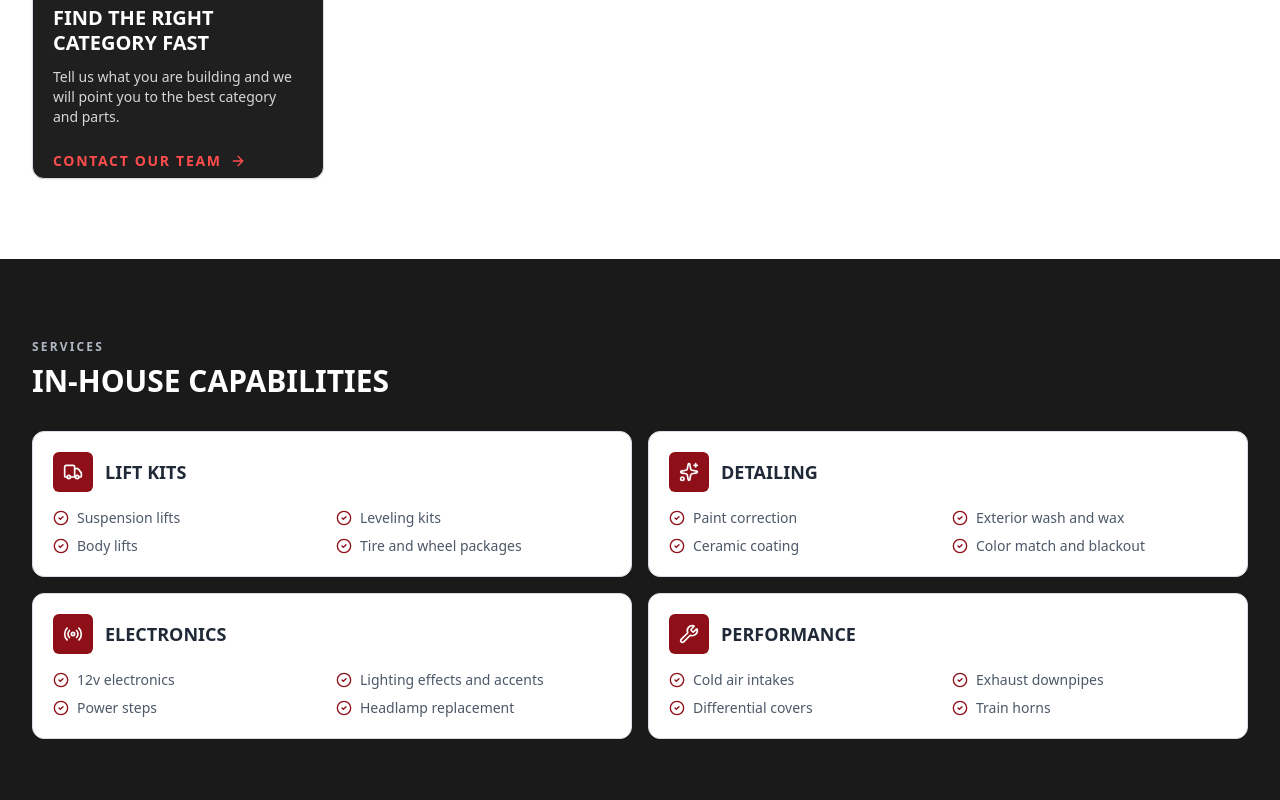
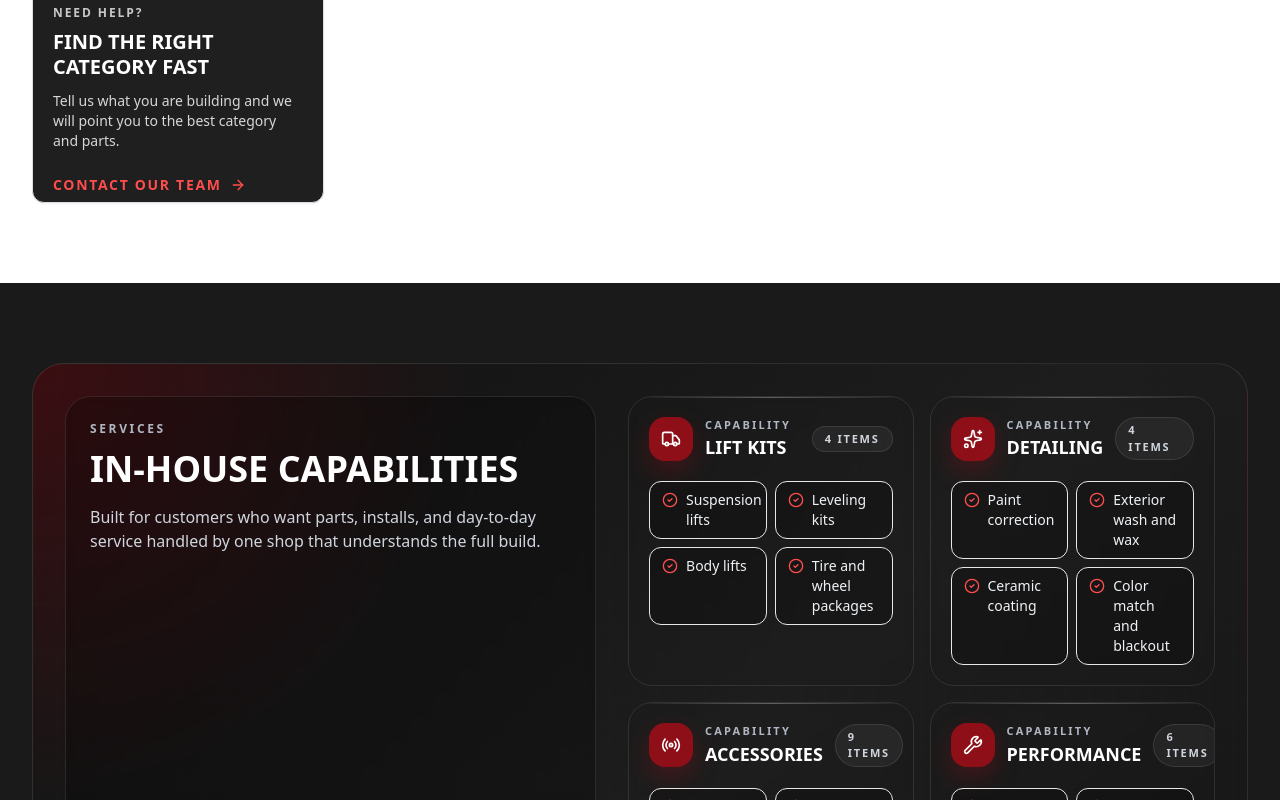
Before and after one commit to smarr2198/Caliber-React, a React (Vite) app: page / in a window 1280 px wide. Shown: the part 2000-2800 px from the top of the page. Built offline with nearby package versions, Linux system fonts and the light colour scheme.

Commit message:
New UI changes

```diff
--- a/src/components/CaliberSite.jsx
+++ b/src/components/CaliberSite.jsx
@@ -88,15 +88,21 @@ const SERVICES = [
   },
   {
     key: "electronics",
-    title: "Electronics",
+    title: "Accessories",
     icon: <Radio className="h-5 w-5" aria-hidden />,
-    items: ["12v electronics", "Lighting effects and accents", "Power steps", "Headlamp replacement"],
+    items: ["Power Steps", "Winches", "Bumpers", "Tonneau Covers", "Lighting", "Fender Flares", "Floor Mats", "Diff Covers", "Train Horns"],
   },
   {
     key: "other",
     title: "Performance",
     icon: <Wrench className="h-5 w-5" aria-hidden />,
-    items: ["Cold air intakes", "Exhaust downpipes", "Differential covers", "Train horns"],
+    items: ["Cold Air Intakes", "Exhaust Kits", "Programmers", "Custom Tunes", "Delete Kits", "Fuel Additives"],
+  },
+  {
+    key: "services",
+    title: "Services",
+    icon: <CheckCircle2 className="h-5 w-5" aria-hidden />,
+    items: ["Oil Changes", "Brakes", "Maintenance", "Diagnostics"],
   },
 ];
 
@@ -114,10 +120,10 @@ const CATEGORIES = [
     image: shocksCategory,
   },
   {
-    title: "Springs",
-    description: "Coil and spring options for stance, load, and control.",
-    link: "https://fuel1direct.com/product-tag/tonnoaue-covers/",
-    image: springsCategory,
+    title: "Intake Filters & Exhaust",
+    description: "Intake, filtration, and exhaust upgrades for airflow and sound.",
+    link: "https://fuel1direct.com/seller/calibermarineandauto-com/section/4898/#dokan-vendor-categories-anchor",
+    image: filtersCategory,
   },
   {
     title: "Rigging & Steering",
@@ -126,10 +132,10 @@ const CATEGORIES = [
     image: riggingCategory,
   },
   {
-    title: "Air Filters",
-    description: "Intake and filtration upgrades for cleaner airflow.",
-    link: "https://fuel1direct.com/seller/calibermarineandauto-com/section/4898/#dokan-vendor-categories-anchor",
-    image: filtersCategory,
+    title: "Tonneau Covers",
+    description: "Bed cover options built for protection, style, and utility.",
+    link: "https://fuel1direct.com/product-tag/tonnoaue-covers/",
+    image: springsCategory,
   },
   {
     title: "Winches & Hoists",
@@ -185,7 +191,7 @@ const HERO_SLIDES = [
     image: truckFrontHero,
     title: "Performance Parts",
     subtitle: "That Add Power.",
-    lead: "Built for trucks, boats, and hard-use builds.",
+    lead: "Built for trucks, ATVs, and hard-use builds.",
     body: "Unlock horsepower, improve durability, and get components selected for your exact setup.",
   },
   {
@@ -193,7 +199,7 @@ const HERO_SLIDES = [
     mobileImage: truckVanAtvMobileHero,
     title: "Performance Parts",
     subtitle: "That Add Power.",
-    lead: "Built for trucks, boats, and hard-use builds.",
+    lead: "Built for trucks, ATVs, and hard-use builds.",
     body: "Unlock horsepower, improve durability, and get components selected for your exact setup.",
   },
   {
@@ -573,9 +579,9 @@ export default function CaliberSite() {
         <Container>
           <div className="mb-8">
             <p className="text-xs font-bold uppercase tracking-[0.18em] text-[#b0b7c3]">Builder</p>
-            <h2 className="mt-2 text-3xl font-black uppercase text-white sm:text-4xl">Custom Lift Kit Package Creator</h2>
+            <h2 className="mt-2 text-3xl font-black uppercase text-white sm:text-4xl">Create your own lift wheel & tire packages</h2>
             <p className="mt-3 max-w-3xl text-[#d0d5dd]">
-              At Caliber, we can build a fully custom lift kit package to match your dream ride. Complete each step and we will dial in the right setup for you.
+              At Caliber, we can build a fully custom lift, wheel, and tire package to match your dream ride. We have access to a multitude of manufacturers and can piece together the right lift kit package specifically for your build.
             </p>
           </div>
 
@@ -766,10 +772,36 @@ export default function CaliberSite() {
 
       <Section id="services" className="bg-[#1a1a1a]">
         <Container>
-          <div className="mb-8">
-            <p className="text-xs font-bold uppercase tracking-[0.18em] text-[#b0b7c3]">Services</p>
-            <h2 className="mt-2 text-3xl font-black uppercase text-white">In-House Capabilities</h2>
+          <div className="relative overflow-hidden rounded-[2rem] border border-white/10 bg-[radial-gradient(circle_at_top_left,_rgba(224,0,18,0.2),_transparent_28%),linear-gradient(135deg,_#111111,_#1d1d1d_48%,_#121212)] p-6 sm:p-8">
+            <div className="absolute inset-0 bg-[linear-gradient(rgba(255,255,255,0.03)_1px,transparent_1px),linear-gradient(90deg,rgba(255,255,255,0.03)_1px,transparent_1px)] bg-[size:24px_24px] opacity-30" />
+            <div className="relative">
+              <div className="grid gap-8 xl:grid-cols-[0.95fr_1.05fr]">
+                <motion.div
+                  variants={reveal}
+                  initial="hidden"
+                  whileInView="show"
+                  viewport={{ once: true, amount: 0.2 }}
+                  className="flex flex-col justify-between rounded-[1.6rem] border border-white/10 bg-black/25 p-6 backdrop-blur-sm"
+                >
+                  <div>
+                    <p className="text-xs font-bold uppercase tracking-[0.22em] text-[#b0b7c3]">Services</p>
+                    <h2 className="mt-3 text-3xl font-black uppercase leading-none text-white sm:text-4xl">In-House Capabilities</h2>
+                    <p className="mt-4 max-w-xl text-sm leading-7 text-[#d0d5dd] sm:text-base">
+                      Built for customers who want parts, installs, and day-to-day service handled by one shop that understands the full build.
+                    </p>
                   </div>
+
+                  <div className="mt-8 grid gap-3 sm:grid-cols-2">
+                    <div className="rounded-2xl border border-white/10 bg-white/5 p-4">
+                      <p className="text-[11px] font-bold uppercase tracking-[0.18em] text-[#b0b7c3]">What We Handle</p>
+                      <p className="mt-2 text-lg font-black uppercase text-white">Parts, Installs, Service</p>
+                    </div>
+                    <div className="rounded-2xl border border-white/10 bg-white/5 p-4">
+                      <p className="text-[11px] font-bold uppercase tracking-[0.18em] text-[#b0b7c3]">Built Around</p>
+                      <p className="mt-2 text-lg font-black uppercase text-white">Truck and Performance Owners</p>
+                    </div>
+                  </div>
+                </motion.div>
 
                 <div className="grid gap-4 md:grid-cols-2">
                   {SERVICES.map((service, idx) => (
@@ -779,20 +811,41 @@ export default function CaliberSite() {
                       initial="hidden"
                       whileInView="show"
                       viewport={{ once: true, amount: 0.2 }}
-                transition={{ duration: 0.45, delay: idx * 0.06 }}
-                className="rounded-xl border border-[#d8dde6] bg-white p-5"
+                      transition={{ duration: 0.45, delay: idx * 0.05 }}
+                      className="group relative overflow-hidden rounded-[1.5rem] border border-white/10 bg-white/6 p-5 backdrop-blur-sm transition hover:border-white/20 hover:bg-white/10"
                     >
-                <div className="mb-4 flex items-center gap-3">
-                  <div className="grid h-10 w-10 place-items-center rounded-md bg-[#8f0f18] text-white">{service.icon}</div>
-                  <h3 className="text-lg font-black uppercase text-[#1f2937]">{service.title}</h3>
+                      <div className="absolute inset-x-0 top-0 h-px bg-gradient-to-r from-transparent via-white/30 to-transparent" />
+                      <div className="mb-5 flex items-center justify-between gap-3">
+                        <div className="flex items-center gap-3">
+                          <div className="grid h-11 w-11 place-items-center rounded-2xl bg-[#8f0f18] text-white shadow-[0_10px_25px_rgba(143,15,24,0.35)]">
+                            {service.icon}
                           </div>
-                <ul className="grid gap-2 text-sm text-[#4d5868] sm:grid-cols-2">
+                          <div>
+                            <p className="text-[11px] font-bold uppercase tracking-[0.2em] text-[#b0b7c3]">Capability</p>
+                            <h3 className="text-lg font-black uppercase text-white">{service.title}</h3>
+                          </div>
+                        </div>
+                        <span className="rounded-full border border-white/10 bg-white/5 px-3 py-1 text-[11px] font-bold uppercase tracking-[0.16em] text-[#d0d5dd]">
+                          {service.items.length} Items
+                        </span>
+                      </div>
+
+                      <ul className="grid gap-2 sm:grid-cols-2">
                         {service.items.map((item) => (
-                    <li key={item} className="flex items-start gap-2"><CheckCircle2 className="mt-0.5 h-4 w-4 text-[#8f0f18]" /><span>{item}</span></li>
+                          <li
+                            key={item}
+                            className="flex items-start gap-2 rounded-xl border border-white/8 bg-black/20 px-3 py-2 text-sm text-[#eef1f5]"
+                          >
+                            <CheckCircle2 className="mt-0.5 h-4 w-4 shrink-0 text-[#ff4d4d]" />
+                            <span>{item}</span>
+                          </li>
                         ))}
                       </ul>
                     </motion.div>
                   ))}
+                </div>
+              </div>
+            </div>
           </div>
         </Container>
       </Section>
```
Lines whose indentation alone changed are shown as unchanged.
